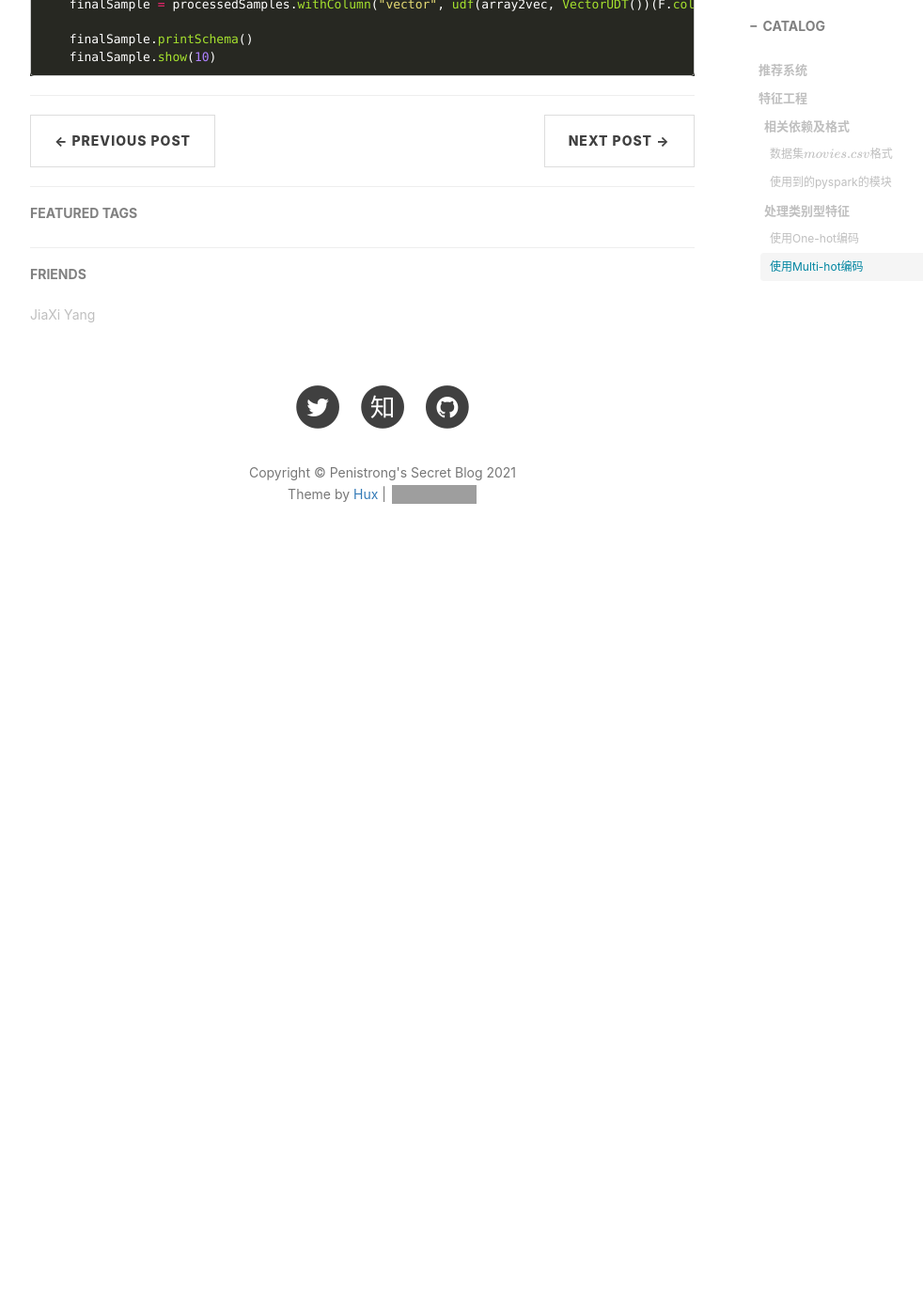
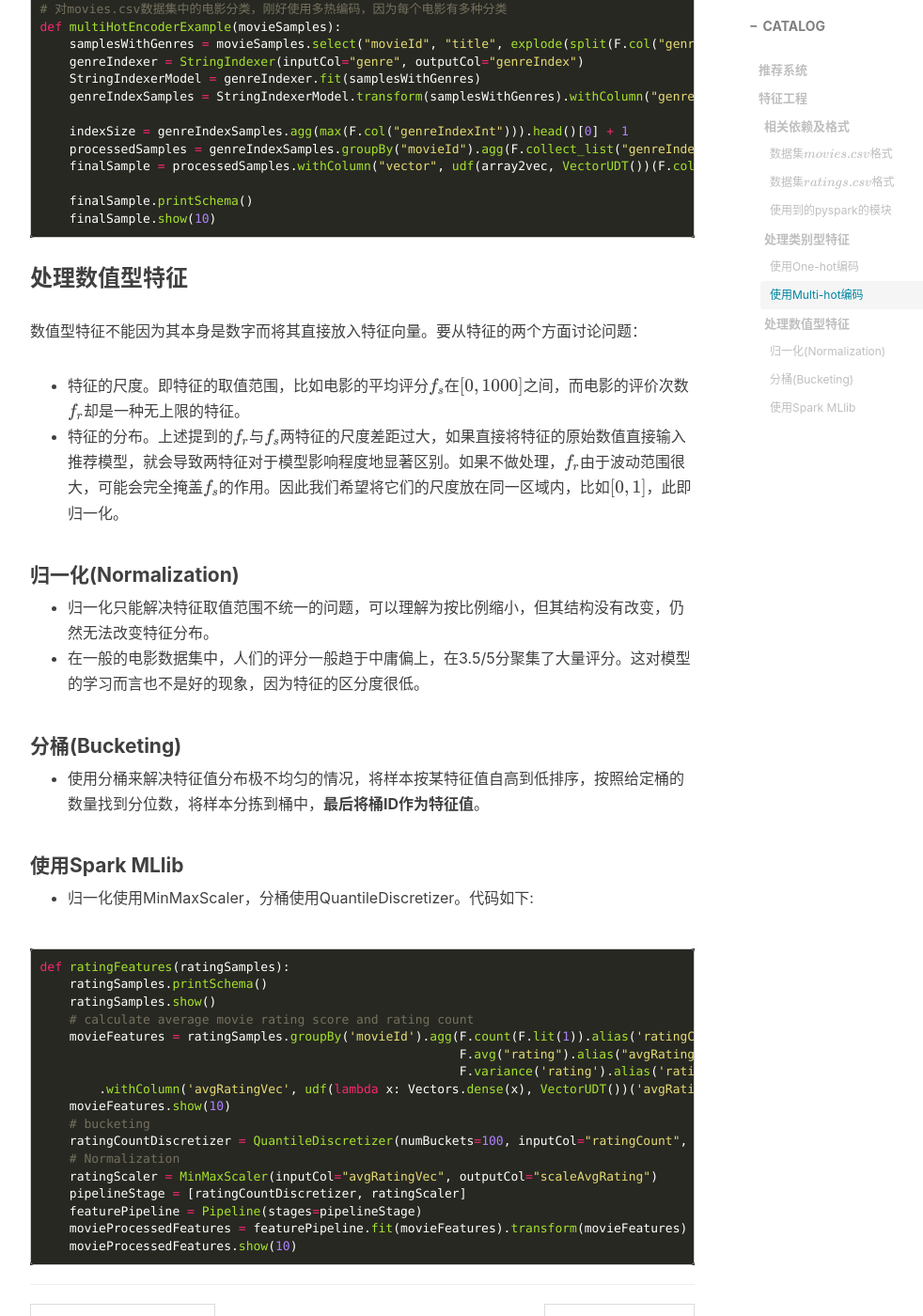
Before and after one commit to Penistrong/penistrong.github.io, a Jekyll site: the page built from _posts/2021-03-07-[推荐系统] 特征工程篇.md, in a window 1280 px wide and 1400 px high, scrolled down 2909 px. Shown: the whole window at 94% size, without its empty margins (233-1215 px from the left). Built offline with Jekyll 4.4.1, drawn with Linux system fonts in a browser that asks for light colours; nearby versions of some CDN libraries; comment, search, counter and statistics services are not loaded; before the commit the page ends 3539 px from its top, so only the background shows below that; some of the changed text lies outside the part shown; grey boxes are pictures that could not be loaded.

Commit message:
Update post

````diff
--- a/_posts/2021-03-07-[推荐系统] 特征工程篇.md
+++ b/_posts/2021-03-07-[推荐系统] 特征工程篇.md
@@ -32,6 +32,15 @@ $$ \begin{array}{c|c|c} \hline
     2 & \text{Heat (1995)} & Action|Crime|Thriller \\
     3 & \text{Casino (1995)} & Crime|Drama \\
     \cdots & \cdots &\cdots \\ \hline
+\end{array} $$
+
+#### 数据集$ratings.csv$格式
+
+$$ \begin{array}{|c|c|c|c|} \hline
+    \text{userId} & \text{movieId} & \text{rating} & \text{timestamp} \\ \hline
+    1 & 2  & 3.5 & 1112486027 \\ \hline
+    1 & 29 & 3.5 & 1112484676 \\ \hline
+    2 & 3  & 4.0 & 974820889  \\ \hline
 \end{array} $$
 
 #### 使用到的pyspark的模块
@@ -108,3 +117,42 @@ def multiHotEncoderExample(movieSamples):
     finalSample.printSchema()
     finalSample.show(10)
 ```
+
+### 处理数值型特征
+
+数值型特征不能因为其本身是数字而将其直接放入特征向量。要从特征的两个方面讨论问题：
+- 特征的尺度。即特征的取值范围，比如电影的平均评分$f_s$在$[0,1000]$之间，而电影的评价次数$f_r$却是一种无上限的特征。
+- 特征的分布。上述提到的$f_r$与$f_s$两特征的尺度差距过大，如果直接将特征的原始数值直接输入推荐模型，就会导致两特征对于模型影响程度地显著区别。如果不做处理，$f_r$由于波动范围很大，可能会完全掩盖$f_s$的作用。因此我们希望将它们的尺度放在同一区域内，比如$[0, 1]$，此即归一化。
+
+#### 归一化(Normalization)
+
+- 归一化只能解决特征取值范围不统一的问题，可以理解为按比例缩小，但其结构没有改变，仍然无法改变特征分布。
+- 在一般的电影数据集中，人们的评分一般趋于中庸偏上，在3.5/5分聚集了大量评分。这对模型的学习而言也不是好的现象，因为特征的区分度很低。
+
+#### 分桶(Bucketing)
+
+- 使用分桶来解决特征值分布极不均匀的情况，将样本按某特征值自高到低排序，按照给定桶的数量找到分位数，将样本分拣到桶中，**最后将桶ID作为特征值**。
+
+#### 使用Spark MLlib
+
+- 归一化使用MinMaxScaler，分桶使用QuantileDiscretizer。代码如下:
+
+```python
+def ratingFeatures(ratingSamples):
+    ratingSamples.printSchema()
+    ratingSamples.show()
+    # calculate average movie rating score and rating count
+    movieFeatures = ratingSamples.groupBy('movieId').agg(F.count(F.lit(1)).alias('ratingCount'),
+                                                         F.avg("rating").alias("avgRating"),
+                                                         F.variance('rating').alias('ratingVar')) \
+        .withColumn('avgRatingVec', udf(lambda x: Vectors.dense(x), VectorUDT())('avgRating'))
+    movieFeatures.show(10)
+    # bucketing
+    ratingCountDiscretizer = QuantileDiscretizer(numBuckets=100, inputCol="ratingCount", outputCol="ratingCountBucket")
+    # Normalization
+    ratingScaler = MinMaxScaler(inputCol="avgRatingVec", outputCol="scaleAvgRating")
+    pipelineStage = [ratingCountDiscretizer, ratingScaler]
+    featurePipeline = Pipeline(stages=pipelineStage)
+    movieProcessedFeatures = featurePipeline.fit(movieFeatures).transform(movieFeatures)
+    movieProcessedFeatures.show(10)
+```
````
